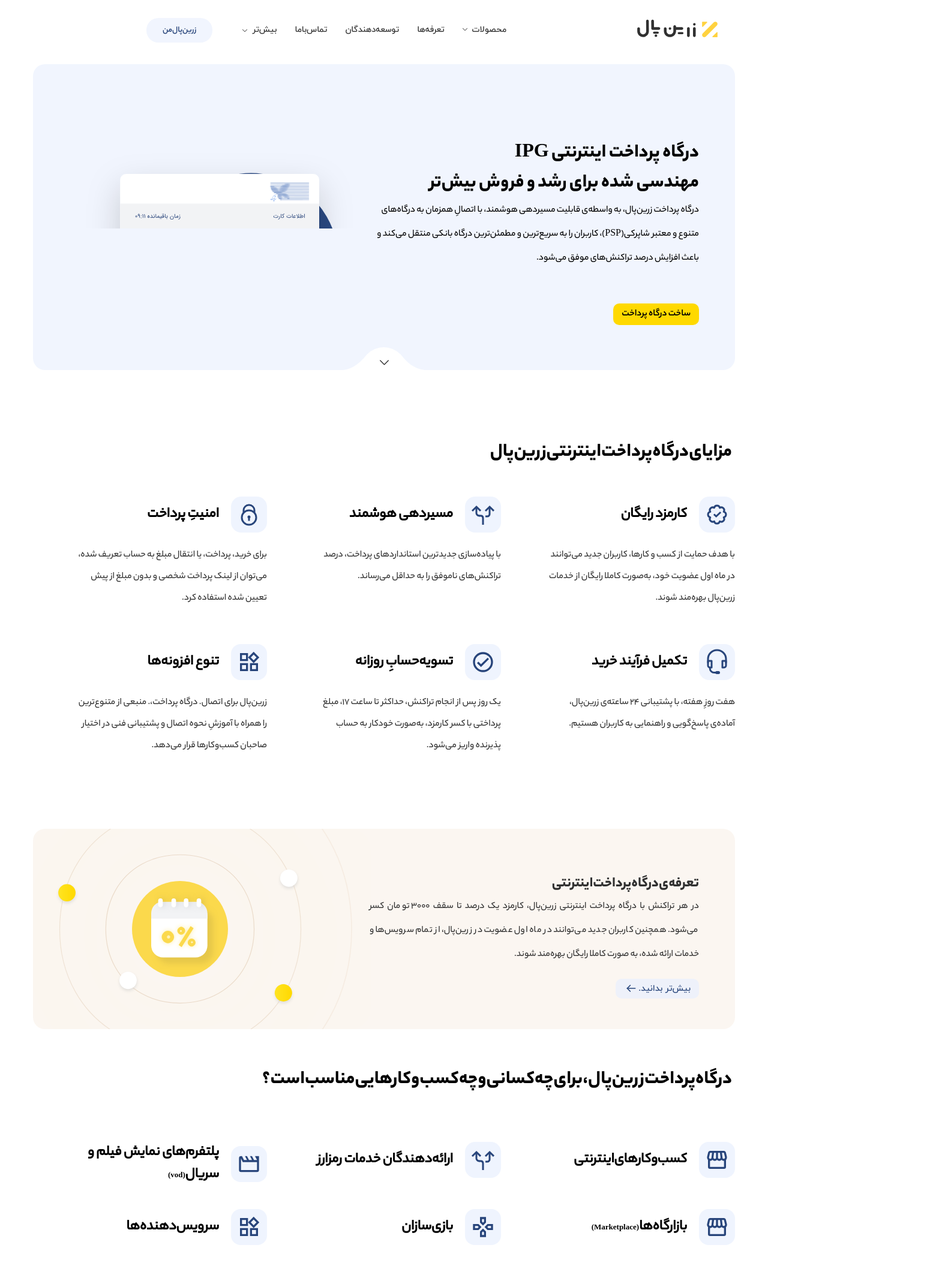
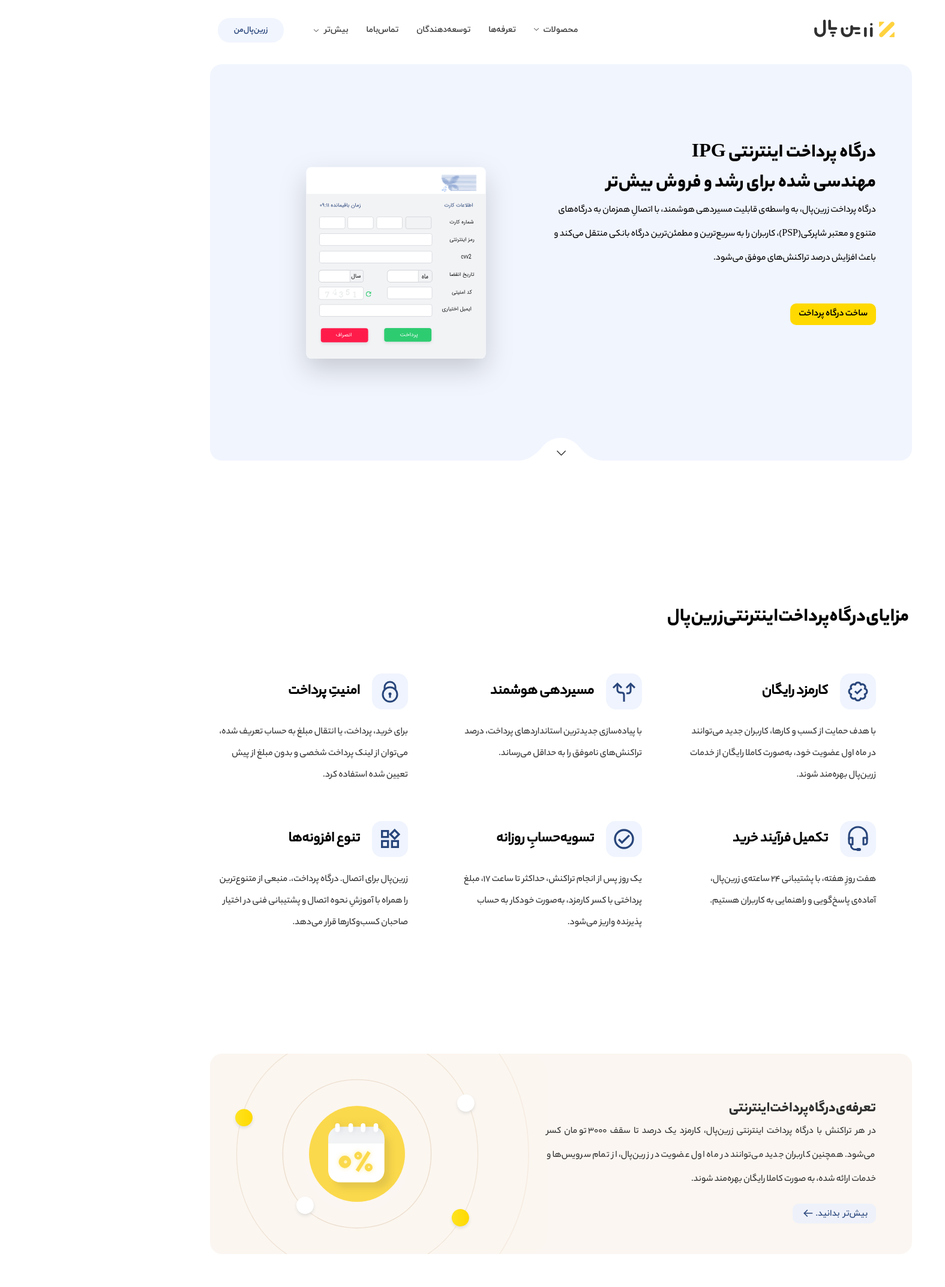
Before and after one commit to Reza-Keymasi/Zarin-Pal-Landing-Page-With-React.js, a React (Create React App) app: page /payment-gateway in a window 1280 px wide. Shown: the top 2146 px of the page at 60% size, 1575 px wide, since content can reach past the window. Built offline with nearby package versions, Linux system fonts and the light colour scheme.

Commit message:
styles fixed

```diff
--- a/src/components/landingPage/Navbar.module.css
+++ b/src/components/landingPage/Navbar.module.css
@@ -18,7 +18,9 @@
 }
 
 .HeaderUl {
+    width: 100%;
     display: flex;
+    margin-right: 350px;
     list-style: none;
 }
 
@@ -232,6 +234,9 @@
     header {
         width: 940px;
     }
+    .HeaderUl {
+        margin-right: 120px;
+    }
 }
 
 @media ( max-width:990px ) {
--- a/src/components/products/PaymentGateway.jsx
+++ b/src/components/products/PaymentGateway.jsx
@@ -6,7 +6,7 @@
 
 
 // images
-import PG from "../../assets/images/pg.svg";
+import Pay from "../../assets/images/pay.svg";
 import DownArrow from "../../assets/images/down-arrow-svgrepo-com.svg";
 import VerifiedIcon from "../../assets/images/verifiedIcon.svg";
 import Splite from "../../assets/images/splite.svg";
@@ -42,9 +42,9 @@
                     </div>
                 </div>
 
-                    <div className={styles.PaymentGatewayImage}>
-                        <img src={PG} alt="home" />
-                    </div>
+                <div className={styles.PaymentGatewayImage}>
+                    <img src={Pay} alt="home" />
+                </div>
             </div>
             <div className={styles.GoDown}>
                 <div></div>
--- a/src/components/products/PaymentGateway.module.css
+++ b/src/components/products/PaymentGateway.module.css
@@ -26,6 +26,7 @@
 
 .PaymentGatewayImage img {
     width: 500px;
+    height: 450px;
 }
 
 .PaymentGatewayButtons {
@@ -68,21 +69,21 @@
 
 .Attributes {
     width: 1170px;
-    /* margin: auto; */
-    /* display: flex; */
     justify-content: space-between;
+    padding: 124px 60px 80px;
+    margin: 0 auto;
 }
 
 .Title {
     width: 35%;
-    margin-right: 30px;
+    /* margin-right: 30px; */
 
 }
 
 .Title h2 {
     font-size: 2rem;
     font-family: YekanBakhHeavy;
-    padding: 0 30px 0;
+    padding: 0 0 20px;
 }
 
 .Advantages {
@@ -192,7 +193,7 @@
 .TitleTwo h2 {
     font-size: 2rem;
     font-family: YekanBakhHeavy;
-    padding: 60px 60px 30px;
+    padding: 0 0 20px;
 }
 
 .Pic {
@@ -217,15 +218,16 @@
 
 @media (max-width: 1200px) {
     .PaymentGateway {
-        width: 900px;
+        width: 940px;
         padding: 60px 40px 120px;
     }
     .PaymentGatewayImage img {
         width: 430px;
     }
     .Attributes {
-        width: 924px;
-        padding: 0 8px;
+        width: 940px;
+        margin: 0px auto;
+        /* padding: 60px 40px 120px; */
         flex-direction: column;
     }
 
@@ -239,12 +241,13 @@
         padding: 18px 0 20px 50px;
     }
 
-    .Title {
+    .Title, .TitleTwo {
         width: 100%;
-        margin-top: 40px;
+        margin: auto;
+        /* margin-top: 40px; */
     }
     .Title h2, .TitleTwo h2 {
-        margin-top: 30px;
+        /* margin-top: 30px; */
         width: 100%
     }
     .SectionContent {
@@ -294,6 +297,9 @@
     } */
     .TariffPayment p {
         width: 90%
+    }
+    .TitleTwo {
+        margin-top: 100px;
     }
 }
 
```
Also changed, not shown: src/assets/images/pay.svg (added).
